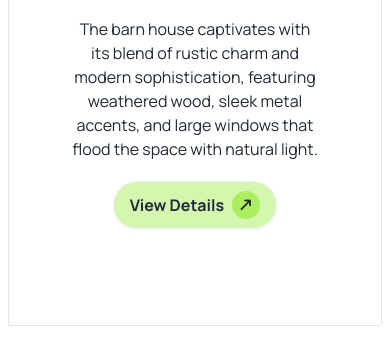
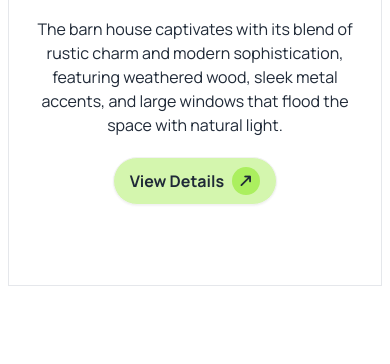
Before and after one commit to adnanahid/Assignment-03, a plain HTML site: page index.html in a window 390 px wide. Shown: the part 412-776 px from the top of the page. Drawn offline with nearby package versions, Linux system fonts and the light colour scheme.

Commit message:
nav&banner done

```diff
--- a/index.html
+++ b/index.html
@@ -81,13 +81,13 @@
               </div>
             </div>
         </nav>
-        <section class="container mx-auto text-center space-y-8 pb-24">
+        <section class="container mx-auto text-center space-y-8 pb-20">
           <div>
             <img src="/assets/banner.png" alt="" class="mx-auto">
           </div>
           <div class=" space-y-5">
             <h1 class="text-2xl lg:text-5xl font-extrabold mx-auto w-11/12">A barn house of this design has a striking appearance</h1>
-            <p class="w-8/12 mx-auto">The barn house captivates with its blend of rustic charm and modern sophistication, featuring weathered wood, sleek metal accents, and large windows that flood the space with natural light.</p>
+            <p class="lg:w-8/12 w-11/12 mx-auto">The barn house captivates with its blend of rustic charm and modern sophistication, featuring weathered wood, sleek metal accents, and large windows that flood the space with natural light.</p>
             <button class="flex btn rounded-3xl bg-lightgreen mx-auto">
                <p class="font-bold text-base">View Details</p>
                <div class="-rotate-45 flex justify-center items-center h-7 w-7 rounded-full bg-commongreen"><i class="fa-solid fa-arrow-right-long"></i></div></button>
```
